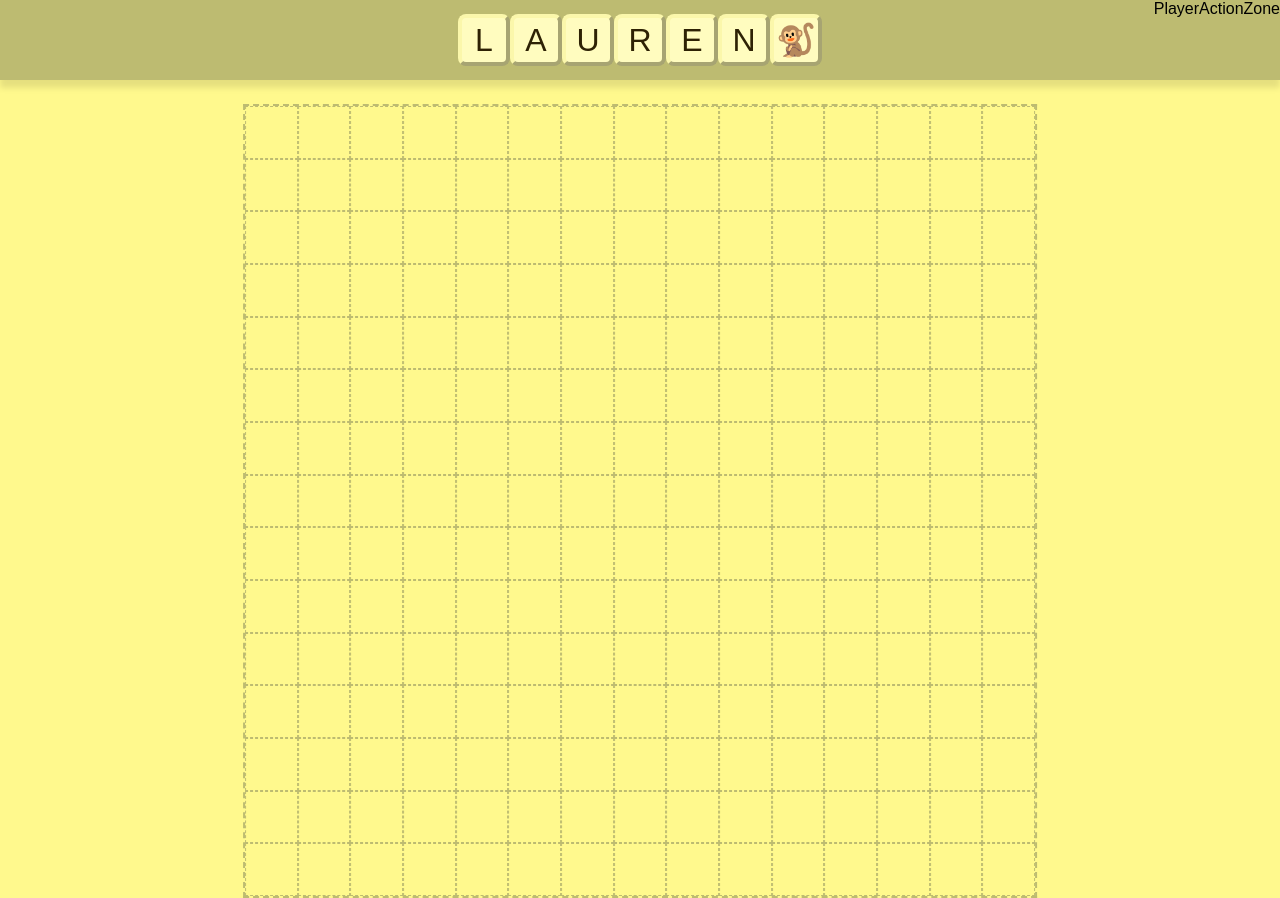
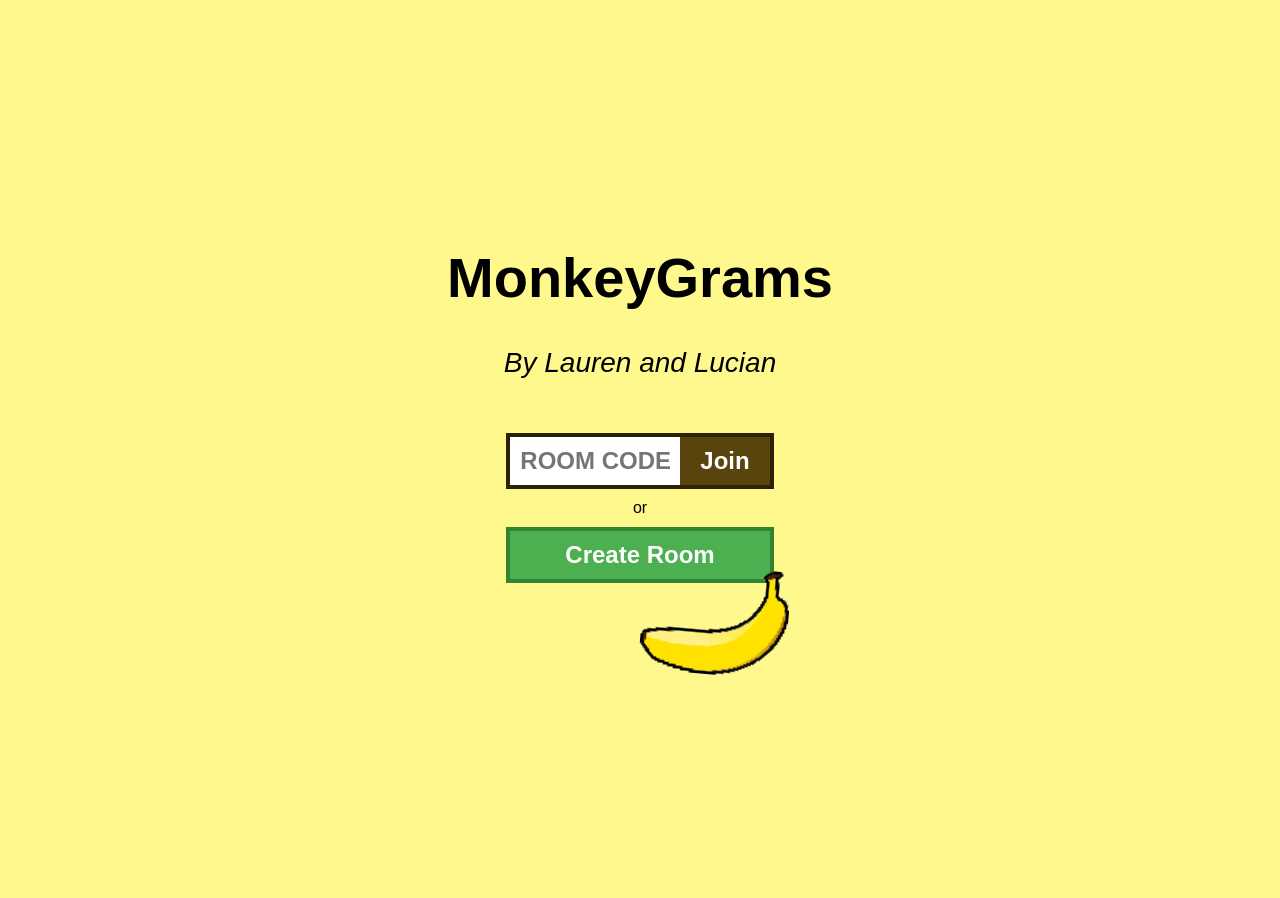
Before and after one commit to lyangji1011/monkeygrams, a React (Vite) app in the folder frontend/: page / in a window 1280 px wide. After the commit the page ends 800 px from the top, so only its background shows below. Built offline with nearby package versions, Linux system fonts and the light colour scheme.

Commit message:
Update App.tsx

```diff
--- a/frontend/src/App.tsx
+++ b/frontend/src/App.tsx
@@ -11,13 +11,12 @@ function App() {
 
   return (
     <div className="page">
-      {/* <Bananas />
+      <Bananas />
       <div className="title">
         <h1>MonkeyGrams</h1>
         <p><em>By Lauren and Lucian</em></p>
       </div>
-      <HomePageButtons /> */}
-      <GamePage />
+      <HomePageButtons />
     </div>
   )
 }
```
